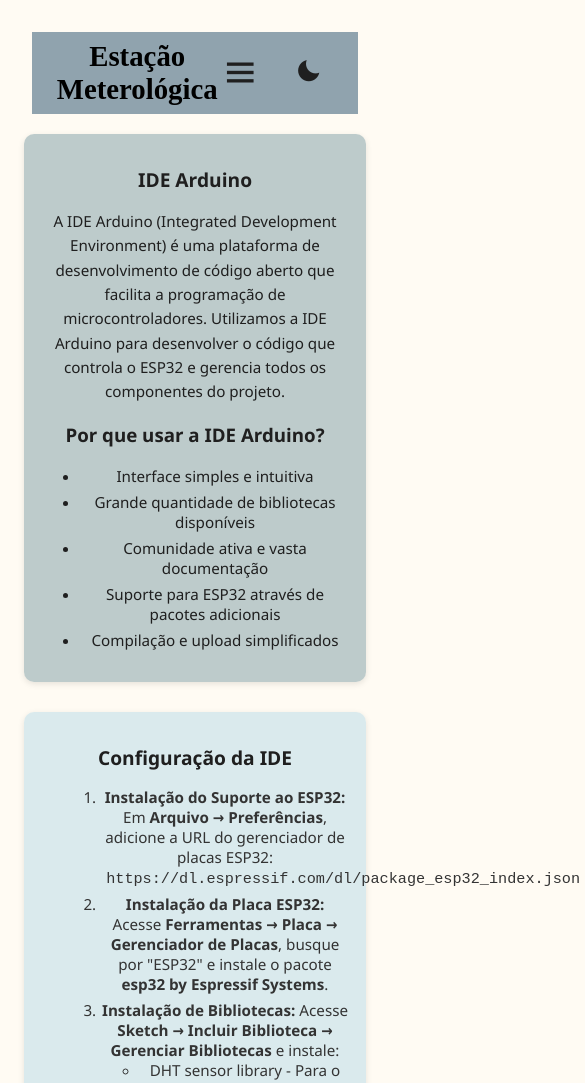
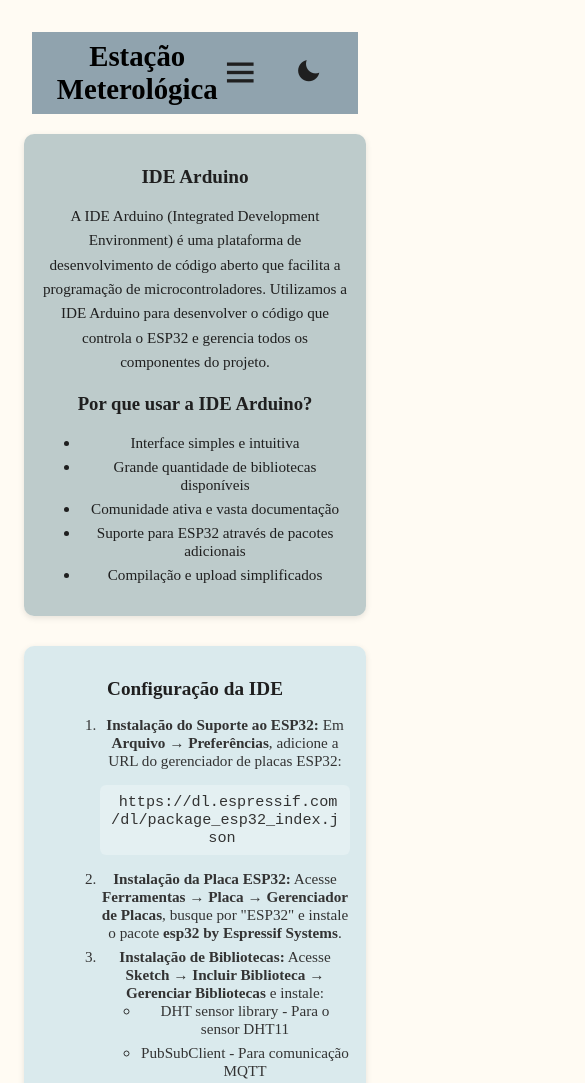
Before and after one commit to Matheus2570/Site-Projeto-IOT, a React (Vite) app: page /software in a window 390 px wide. Shown: the top 1083 px of the page, 585 px wide, since content can reach past the window. Built offline with nearby package versions, Linux system fonts and the light colour scheme.

Commit message:
Dia 22/10/2025 Matheus

```diff
--- a/src/pages/software.css
+++ b/src/pages/software.css
@@ -1,6 +1,5 @@
 /* ====== Container principal isolado ====== */
 .arduino-page {
-  font-family: 'Segoe UI', Tahoma, Geneva, Verdana, sans-serif;
   display: flex;
   flex-direction: column;
   align-items: center;
@@ -138,6 +137,22 @@
   text-decoration: underline;
 }
 
+/* ====== Links longos (como o JSON do ESP32) ====== */
+.code-link {
+  background-color: rgba(255, 255, 255, 0.25);
+  padding: 8px 10px;
+  border-radius: 6px;
+  overflow-x: auto; /* rolagem se for muito longo */
+  max-width: 100%; /* nunca ultrapassa o bloco */
+  word-wrap: break-word; /* quebra linha se necessário */
+  white-space: pre-wrap; /* permite quebrar linhas longas */
+}
+
+.code-link code {
+  font-family: 'Courier New', monospace;
+  font-size: 0.95rem;
+}
+
 /* ====== Responsividade ====== */
 
 /* Telas médias (tablets) */
@@ -157,7 +172,6 @@
   }
 }
 
-/* Telas pequenas (celulares) */
 @media (max-width: 600px) {
   .arduino-page {
     gap: 30px;
@@ -196,11 +210,7 @@
   .codigo-fonte h1 {
     font-size: 1.4rem;
   }
-.arduino-page code {
-  padding: 3px 6px;
-  border-radius: 4px;
-  font-family: 'Courier New', monospace;
-}
+
   .arduino-page .codigo-box button {
     width: 100%;
     text-align: center;
--- a/src/pages/software.jsx
+++ b/src/pages/software.jsx
@@ -26,7 +26,10 @@ export default function Software() {
         <ol>
           <li>
             <strong>Instalação do Suporte ao ESP32:</strong> Em <strong>Arquivo → Preferências</strong>, adicione a URL do gerenciador de placas ESP32: <br />
-            <code>https://dl.espressif.com/dl/package_esp32_index.json</code>
+           <pre className="code-link">
+  <code>https://dl.espressif.com/dl/package_esp32_index.json</code>
+</pre>
+
           </li>
           <li>
             <strong>Instalação da Placa ESP32:</strong> Acesse <strong>Ferramentas → Placa → Gerenciador de Placas</strong>, busque por "ESP32" e instale o pacote <strong>esp32 by Espressif Systems</strong>.
```
